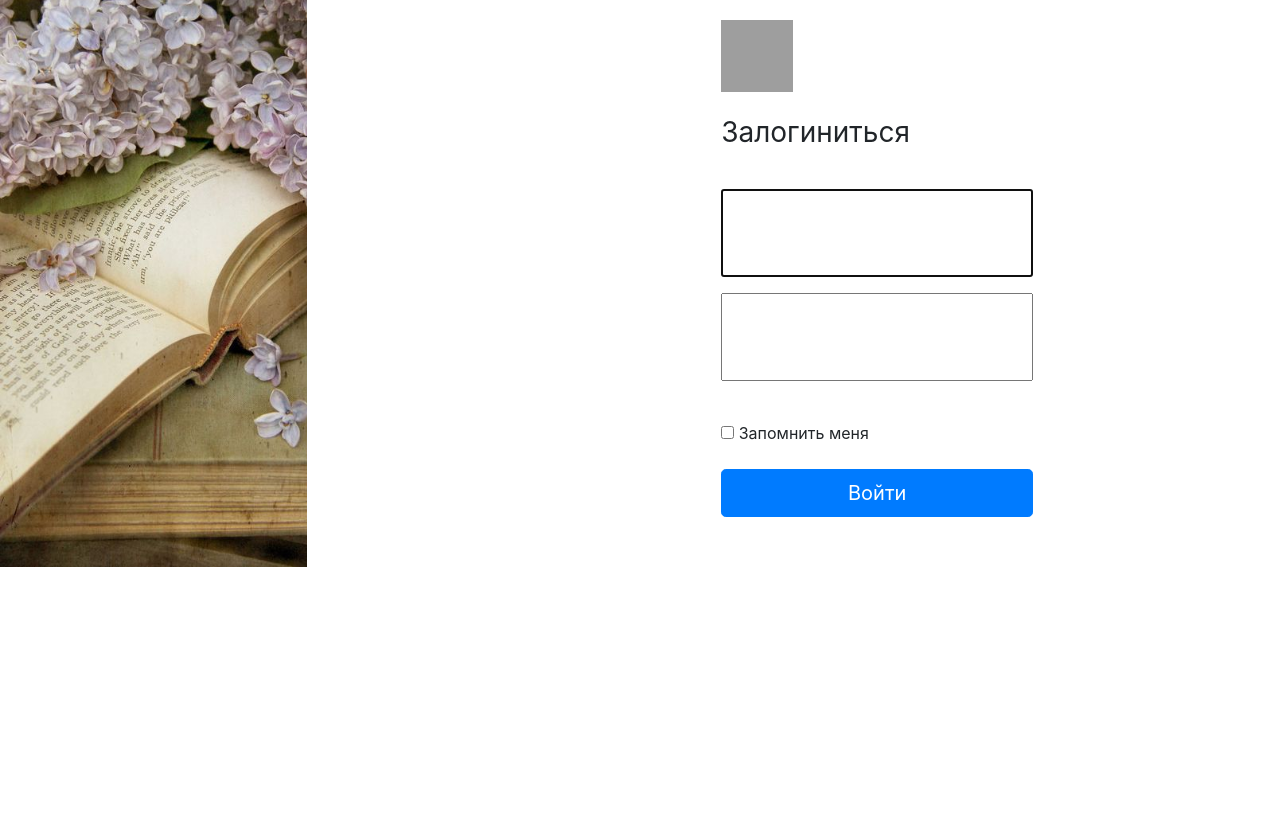
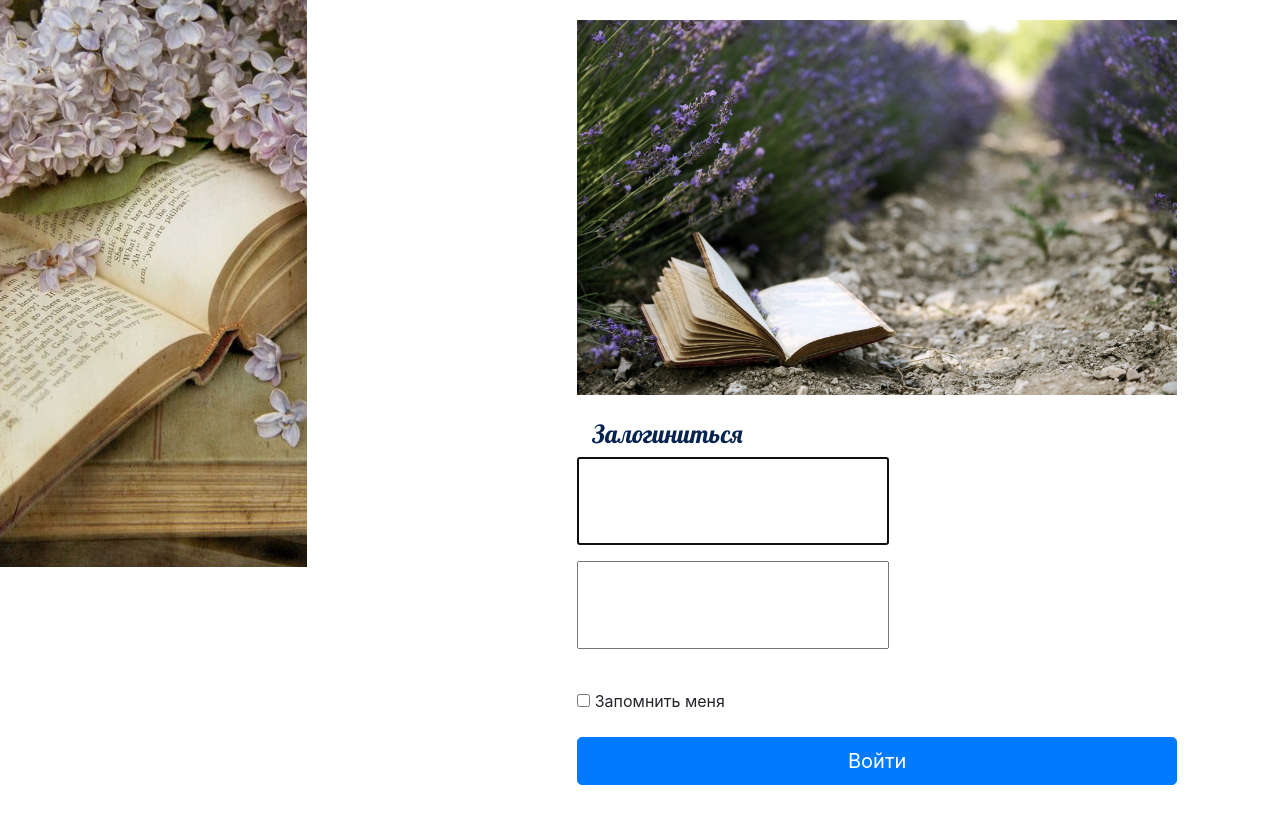
Before and after one commit to Mosenmiliane/Annabooks, a Django app: page /books/login/ in a window 1280 px wide; the page is wider, and only the part inside the window is pictured. Shown: the part 109-949 px from the top of that part. Before the commit the page ends 676 px from the top of that part, so only its background shows below. Run offline with Django 3.2, Linux system fonts and the light colour scheme; data comes from the database, SQL or seed files in the repository; some libraries are stand-ins or nearby versions; grey boxes are pictures that could not be loaded.

Commit message:
Update login.html

```diff
--- a/templates/registration/login.html
+++ b/templates/registration/login.html
@@ -7,9 +7,9 @@
 
                 <form enctype="multipart/form-data" action="{% url 'login' %}" method='POST' style="padding-bottom:25px">
 
-                    <img class="mb-4" src="/docs/4.2/assets/brand/bootstrap-solid.svg" alt="" width="72" height="72">
-                    <h1 class="h3 mb-3 font-weight-normal">Залогиниться</h1>
-                    <br>
+                  <img src="/static/img/groundbook.jpg" alt="Hello" width="600">
+                    <br> <br>
+                    <h1 class="book_rus">Залогиниться</h1>
 
                     {% csrf_token %}
 
```
